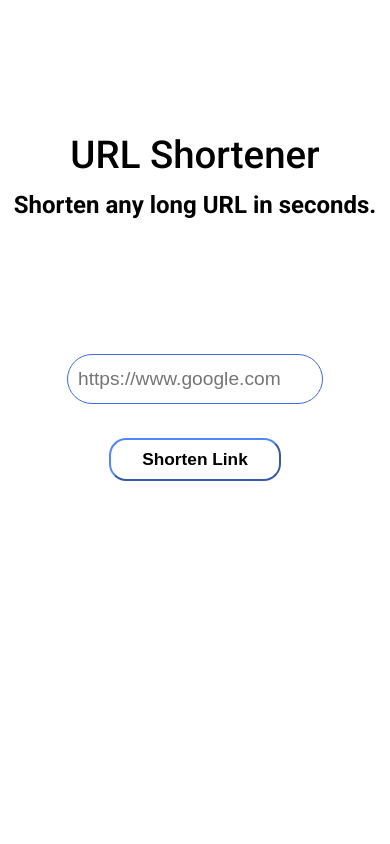
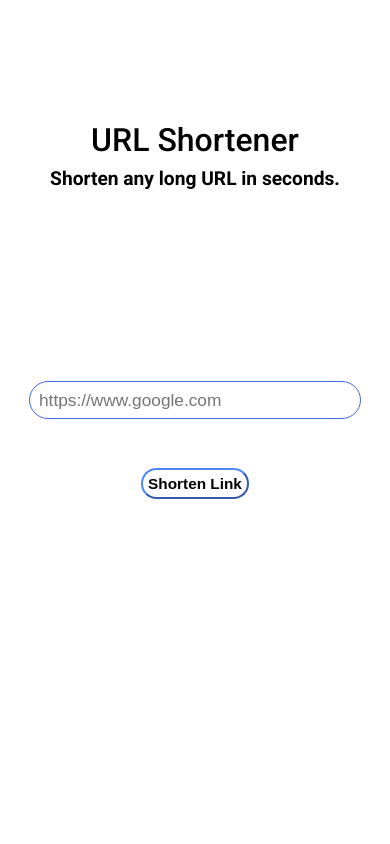
Before and after one commit to Rajatm544/flask_url_shortener, a Flask app: page / in a window 390 px wide. Run offline with Flask 2, Linux system fonts and the light colour scheme.

Commit message:
add media query for responsive design

```diff
--- a/url_shortener/static/style/index.css
+++ b/url_shortener/static/style/index.css
@@ -87,12 +87,16 @@ div.links-display {
     display: flex;
     flex-flow: column wrap;
     justify-content: space-around;
-    align-items: center;
+    align-items: flex-start;
     font-size: 1.2em;
     font-weight: 500;
 }
 
 .links-display a {
+    display: flex;
+    flex-flow: row wrap;
+    align-items: center;
+    justify-content: center;
     text-decoration: none;
     font-weight: 700;
     color: royalblue;
@@ -101,5 +105,55 @@ div.links-display {
 
 .links-display a:hover {
     text-decoration: underline;
-    color: rgb(25, 40, 85);
+    color: #192855;
 }
+
+@media only screen and (max-width: 768px) {
+    html,
+    body {
+        flex-flow: column nowrap;
+        justify-content: space-around;
+    }
+
+    h1.main-heading {
+        font-size: 2em;
+        margin: 0;
+    }
+
+    h2.main-sub {
+        font-size: 1.2em;
+        line-height: 1.5em;
+    }
+
+    form.main-form {
+        flex-flow: column wrap;
+        font-size: 1.2em;
+        width: 100%;
+    }
+
+    form.main-form input[type="text"] {
+        height: 2em;
+        width: 80vw;
+        font-size: 0.9em;
+        line-height: 1.2em;
+        margin: 0.5em 0;
+    }
+
+    form.main-form button.submit {
+        height: 2em;
+        width: 7em;
+        font-size: 0.8em;
+        margin-top: 0;
+    }
+
+    div.links-display {
+        flex-flow: column nowrap;
+        font-size: 1.1em;
+        font-weight: 500;
+        word-break: break-all
+    }
+
+    .links-display a {
+        max-width: 95vw;
+    }
+}
--- a/url_shortener/templates/index.html
+++ b/url_shortener/templates/index.html
@@ -6,6 +6,7 @@
         <title>URL Shortener</title>
         <meta name="description" content="A URL Shortener built using flask">
         <meta name="viewport" content="width=device-width, initial-scale=1">
+        <meta name="theme-color" content="#192855">
         <link rel="stylesheet" href="../static/style/index.css">
         <link rel="preconnect" href="https://fonts.gstatic.com">
         <link href="https://fonts.googleapis.com/css2?family=Roboto:wght@400;500;700&display=swap" rel="stylesheet">
```
Also changed, not shown: url_shortener/urlLinks.db.
